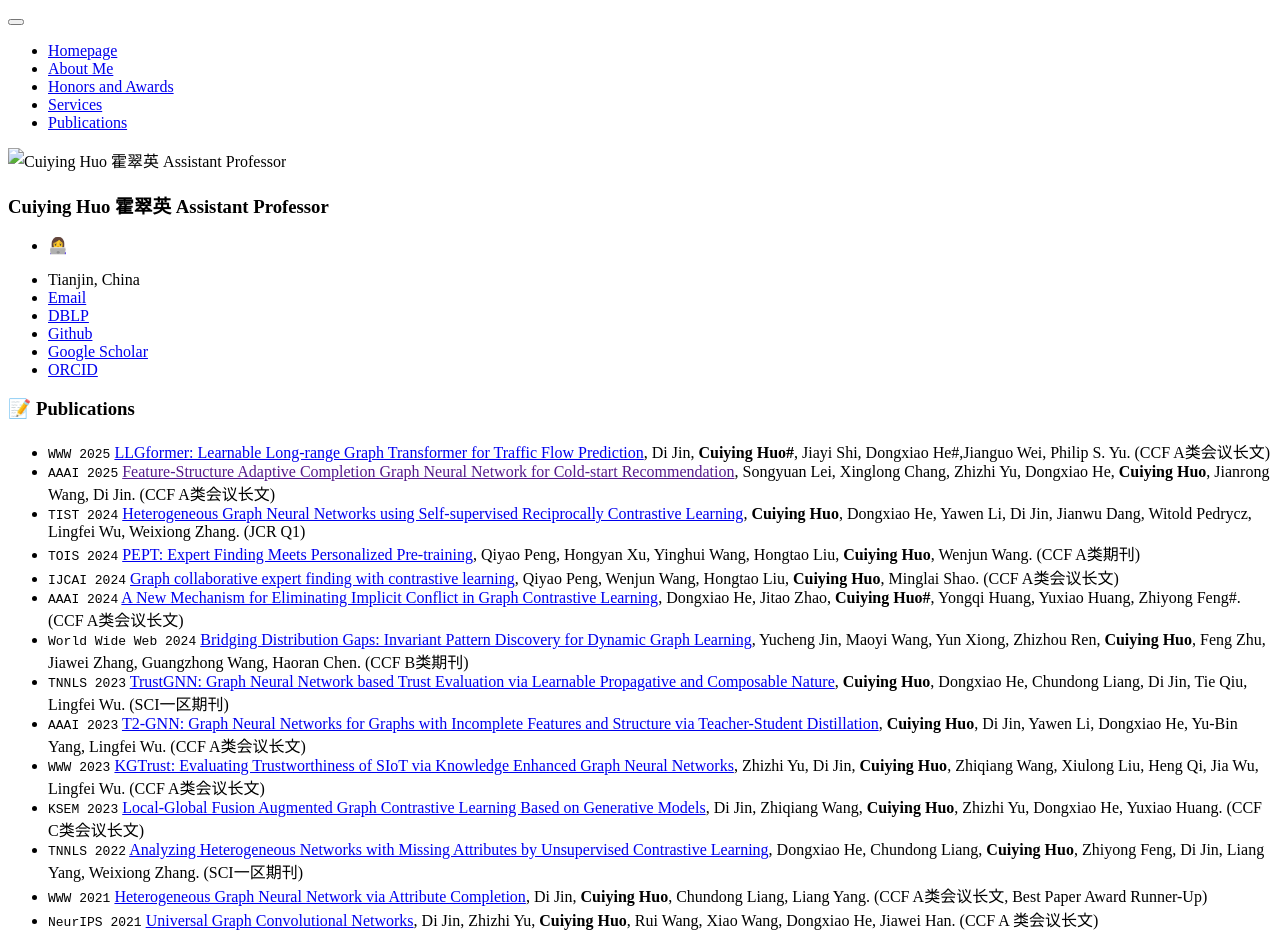
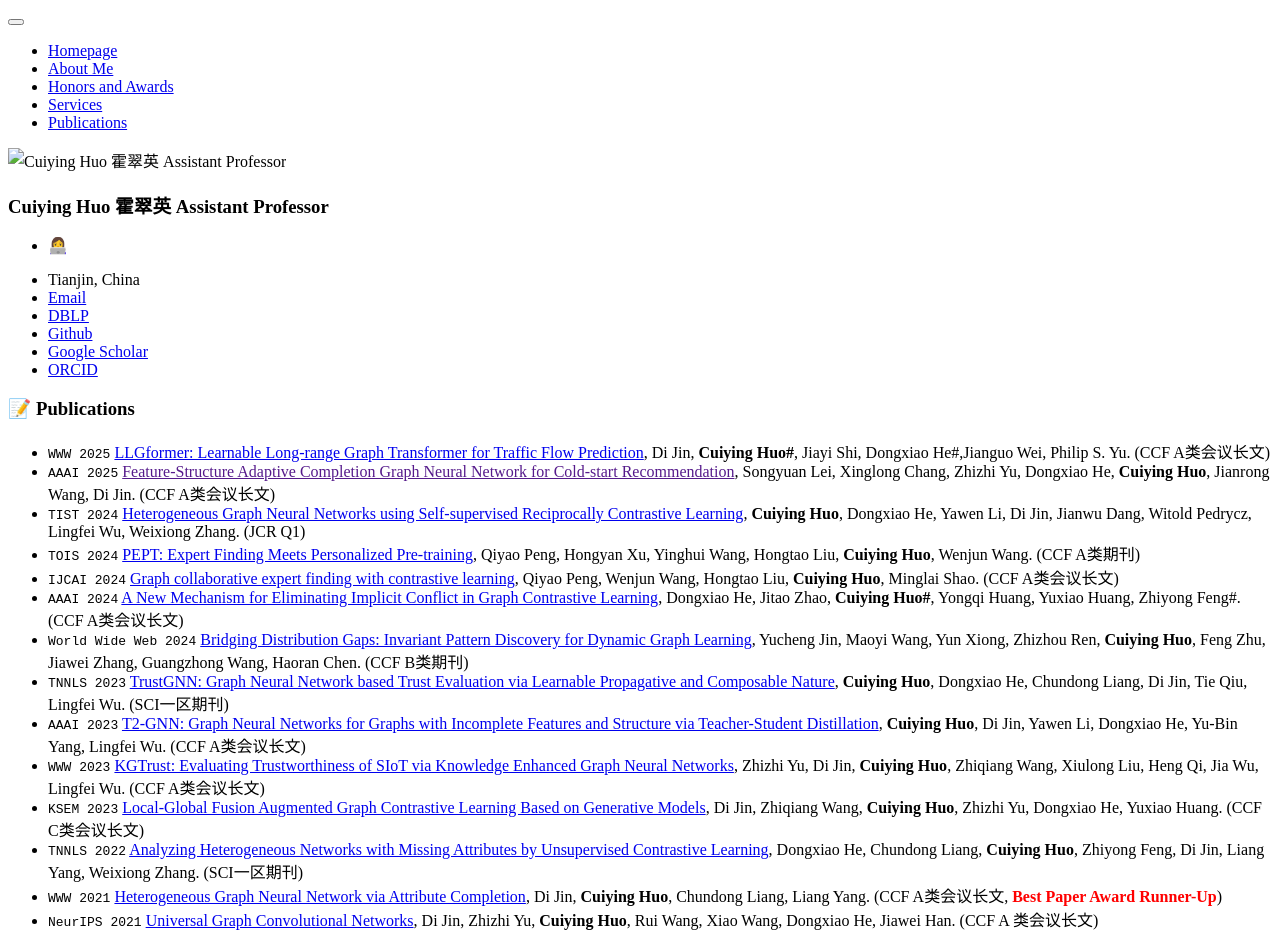
Before and after one commit to Cuiying-Huo/Cuiying-Huo.github.io, a Jekyll site: the page built from _pages/includes/pub.md, in a window 1280 px wide. Built offline with Jekyll 4.4.1, drawn with Linux system fonts in a browser that asks for light colours; our own code applies the rules of GitHub Pages for plain Markdown files.

Commit message:
Update pub.md

```diff
--- a/_pages/includes/pub.md
+++ b/_pages/includes/pub.md
@@ -11,5 +11,5 @@
 - ``WWW 2023`` [KGTrust: Evaluating Trustworthiness of SIoT via Knowledge Enhanced Graph Neural Networks](https://dl.acm.org/doi/abs/10.1145/3543507.3583549), Zhizhi Yu, Di Jin, **Cuiying Huo**, Zhiqiang Wang, Xiulong Liu, Heng Qi, Jia Wu, Lingfei Wu. (CCF A类会议长文)
 - ``KSEM 2023`` [Local-Global Fusion Augmented Graph Contrastive Learning Based on Generative Models](https://link.springer.com/chapter/10.1007/978-3-031-40292-0_6), Di Jin, Zhiqiang Wang, **Cuiying Huo**, Zhizhi Yu, Dongxiao He, Yuxiao Huang. (CCF C类会议长文)
 -  ``TNNLS 2022`` [Analyzing Heterogeneous Networks with Missing Attributes by Unsupervised Contrastive Learning](https://ieeexplore.ieee.org/abstract/document/9724614), Dongxiao He, Chundong Liang, **Cuiying Huo**, Zhiyong Feng, Di Jin, Liang Yang, Weixiong Zhang. (SCI一区期刊)
--  ``WWW 2021`` [Heterogeneous Graph Neural Network via Attribute Completion](https://dl.acm.org/doi/abs/10.1145/3442381.3449914), Di Jin, **Cuiying Huo**, Chundong Liang, Liang Yang. (CCF A类会议长文, Best Paper Award Runner-Up)
+-  ``WWW 2021`` [Heterogeneous Graph Neural Network via Attribute Completion](https://dl.acm.org/doi/abs/10.1145/3442381.3449914), Di Jin, **Cuiying Huo**, Chundong Liang, Liang Yang. (CCF A类会议长文, <b><font color="red">Best Paper Award Runner-Up</font></b>)
 -  ``NeurIPS 2021`` [Universal Graph Convolutional Networks](https://proceedings.neurips.cc/paper/2021/hash/5857d68cd9280bc98d079fa912fd6740-Abstract.html), Di Jin, Zhizhi Yu, **Cuiying Huo**, Rui Wang, Xiao Wang, Dongxiao He, Jiawei Han. (CCF A 类会议长文)
```
